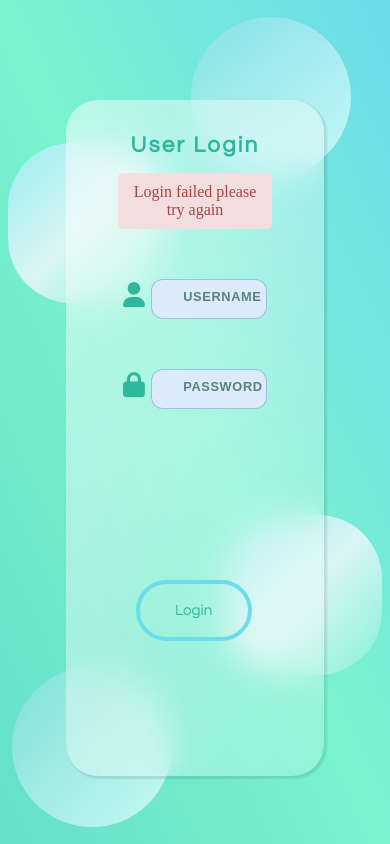
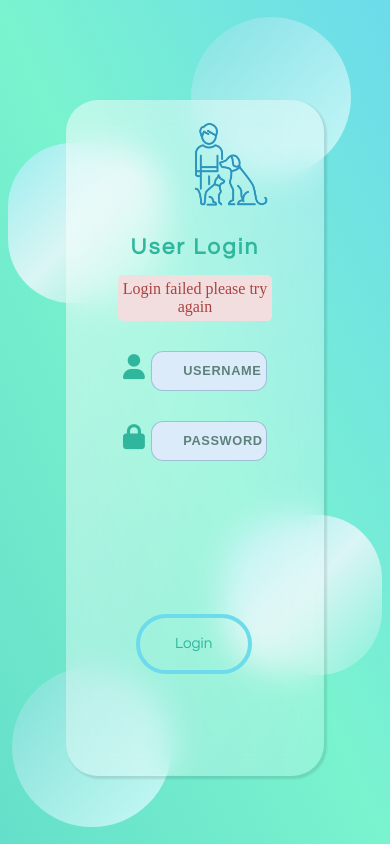
Before and after one commit to JemIsseo/Web-basedMISforIVETAnimalClinic, a PHP site: the page made by Source Code/HTMLandPHP/index.php in a window 390 px wide. Run offline with PHP 8.4, Linux system fonts and the light colour scheme.

```diff
--- a/Source Code/CSS/style.css
+++ b/Source Code/CSS/style.css
@@ -23,7 +23,6 @@ main {
 /*  Glass Login Form  */
 .logintext {
     text-align: center;
-    padding-top: 13%;
     font-family: 'Questrial', sans-serif;
     font-size: 30px;
     color:#30b69d;
@@ -50,7 +49,7 @@ main {
     color: #35776c;
     font-size: 1em;
     margin-left: 23%;
-    margin-top: 50px;
+    margin-top: 30px;
 }
 
 .input-box span {
@@ -62,7 +61,7 @@ main {
     font-size: 1em;
     color: #5c817a;
     margin-left: 28%;
-    margin-top: 50px;
+    margin-top: 32px;
     text-transform: uppercase;
     font-weight: 700;
     font-family: poppins, sans-serif;
@@ -105,7 +104,7 @@ main {
     font-size: .95em;
     background: transparent;
     position: absolute;
-    bottom: 20%;
+    bottom: 15%;
     left: 27%;
 }
 
@@ -118,7 +117,7 @@ main {
 .error {
     background: #f2dede;
     color: #a94442;
-    padding: 10px;
+    padding: 5px;
     margin: 0 auto;
     margin-top: 1em;
     width: 60%;
@@ -146,9 +145,20 @@ main {
     box-shadow: 2px 2px 2px 1px rgba(0, 0, 0, 0.1);
 }
 
+.glassloginform img {
+    height: 100px;
+    width: 100px;
+    margin: 0 11.5em;
+    margin-top: 2em;
+}
+
 @media screen and (max-width: 900px) and (max-width: 700px){
     .glassloginform {
         width: 66%;
+    }
+
+    .glassloginform img {
+        margin: 1em 7em;
     }
 }
 
--- a/Source Code/HTMLandPHP/index.php
+++ b/Source Code/HTMLandPHP/index.php
@@ -16,6 +16,7 @@
         <!-- Login Form Section -->
     <main>
         <section class = "glassloginform">
+            <img src="../Images/petcare.png" alt="Login Portal Logo">
             <h2 class="logintext">User Login</h2>
 
                 <?php if (isset($_GET['error'])) {?>
```
Also changed, not shown: Source Code/CSS/dashboardstyle.css (+28 -4 lines), Source Code/HTMLandPHP/dashboard.php (+25 -17 lines), Source Code/Images/petcare.png (added).
